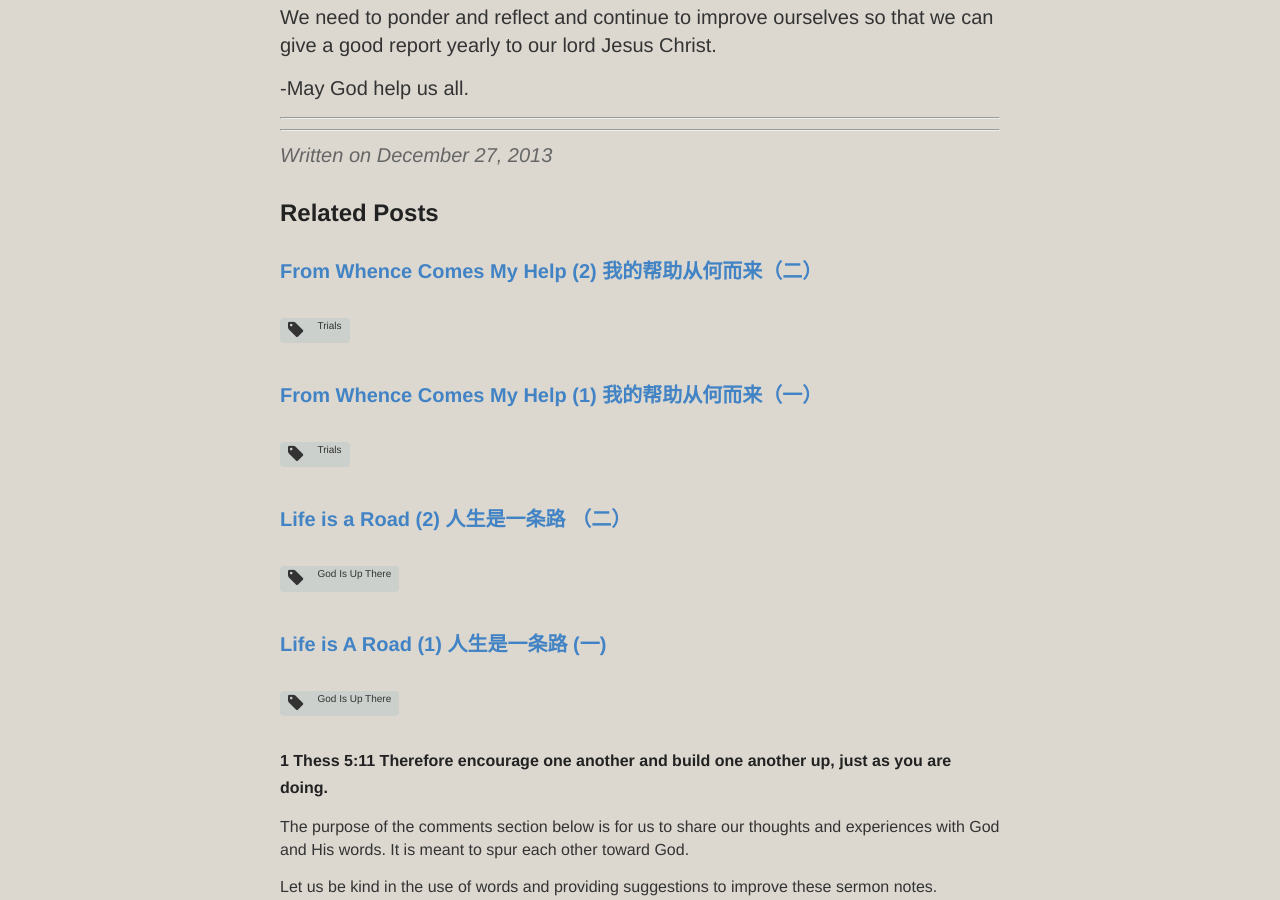
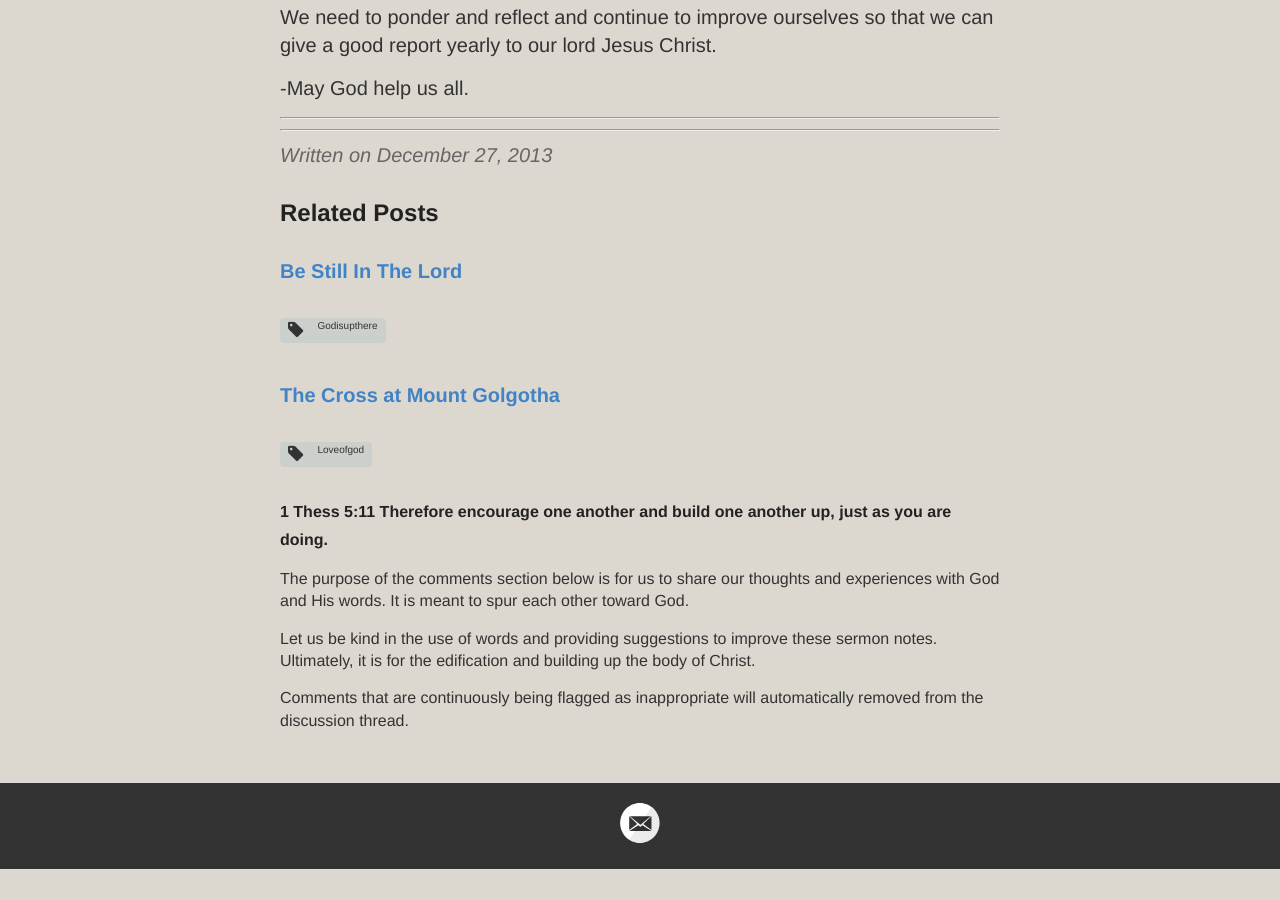
Before and after one commit to catchupTJC/catchuptjc.github.io, a Jekyll site: the page built from _posts/2013-12-27-The Trial of God.md, in a window 1280 px wide and 900 px high, scrolled down 2939 px. Built offline with Jekyll 4.4.1, drawn with Linux system fonts in a browser that asks for light colours; nearby versions of some CDN libraries; comment, search, counter and statistics services are not loaded; after the commit the page ends 3809 px from its top, so only the background shows below that; some of the changed text lies outside the part shown.

Commit message:
Update 2013-12-27-The Trial of God.md

```diff
--- a/_posts/2013-12-27-The Trial of God.md
+++ b/_posts/2013-12-27-The Trial of God.md
@@ -1,8 +1,8 @@
 ---
 layout: post
 title: The Trial of God
-category: Sermon(SJ)2013
-tags: [Trials,God is up there,God's Love]
+category: sermon(SJ)2013
+tags: [trial,godisupthere,loveofgod]
 hymns: []
 ---
 -If tomorrow if Jesus were to judge us individually are we able to give a good results based on our performance based on the tests that Jesus has given.
```
